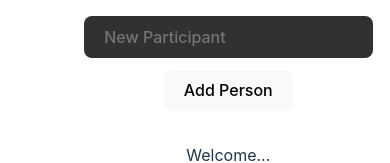
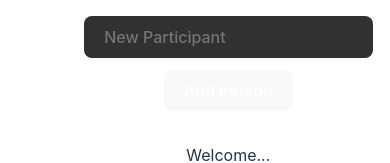
Before and after one commit to unpro-grammer/splitty, a Vue app: page / in a window 390 px wide. Shown: the part 437-600 px from the top of the page. Built offline with nearby package versions, Linux system fonts and the light colour scheme.

Commit message:
Override default mobile browser text colour

```diff
--- a/src/style.css
+++ b/src/style.css
@@ -43,6 +43,7 @@ h1 {
 }
 
 button {
+  color: rgba(255, 255, 255, 0.87);
   border-radius: 8px;
   border: 1px solid transparent;
   padding: 0.6em 1.2em;
@@ -114,6 +115,7 @@ input:focus {
 
 .people-dropdown,
 option {
+  color: rgba(255, 255, 255, 0.87);
   border-radius: 8px;
   border: 1px solid transparent;
   padding: 0.6em 0.6em 0.6em 0.6em;
```
